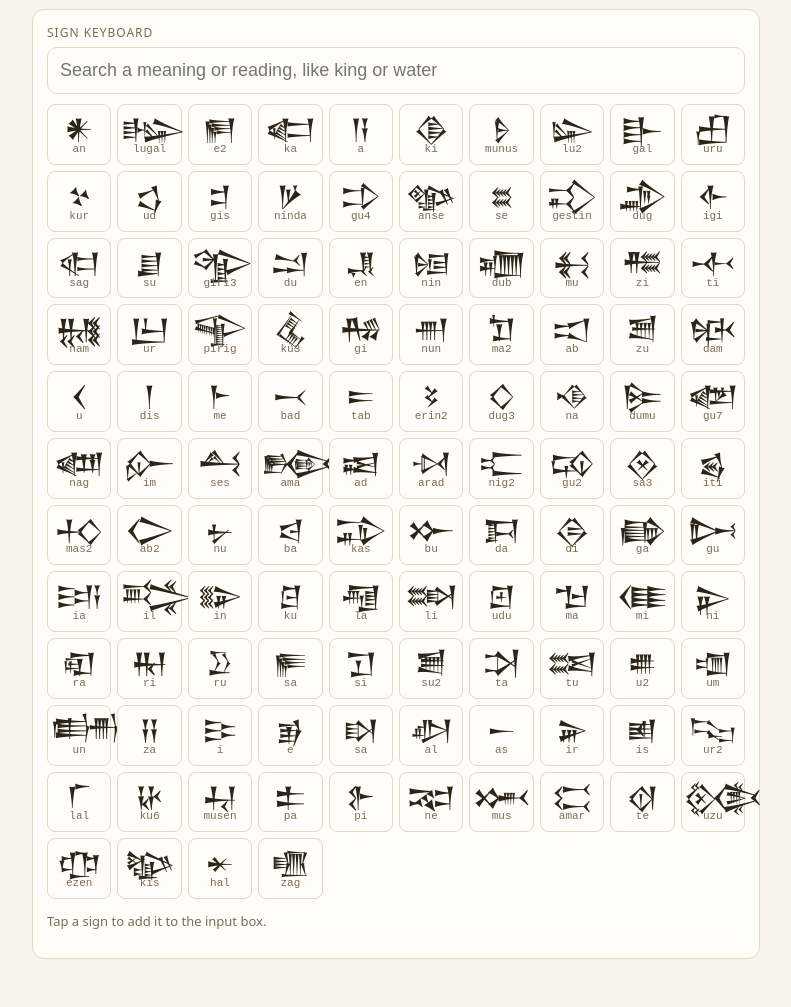
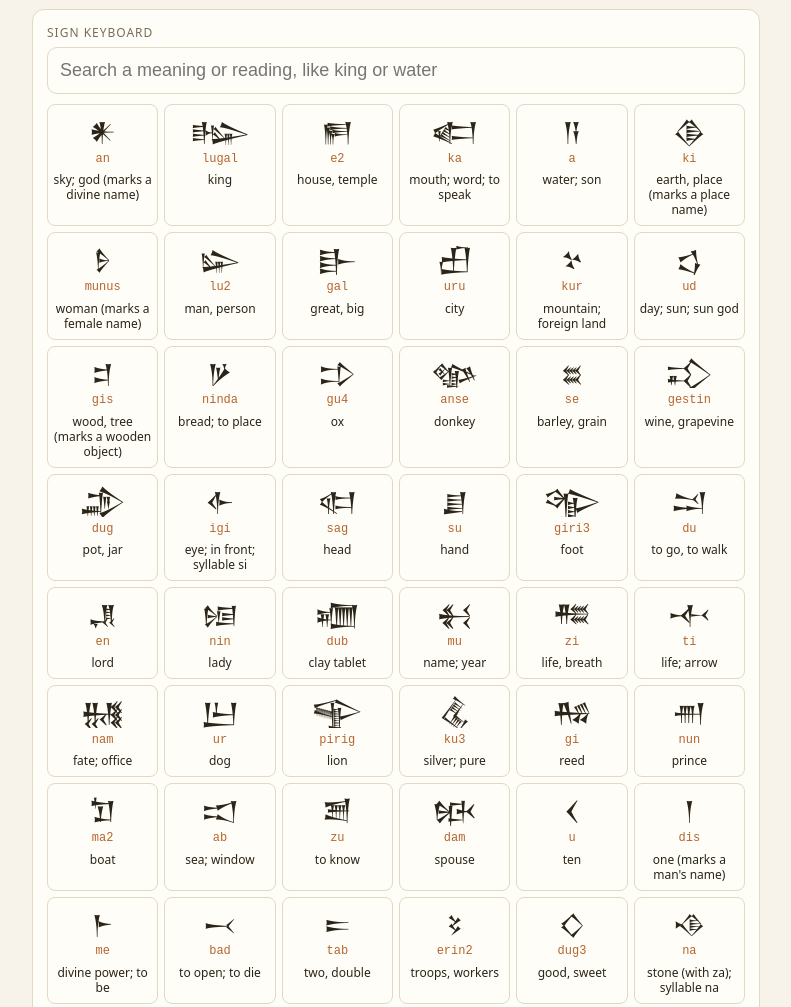
Before and after one commit to sudosilo/rosetta-pone, a plain HTML site: page index.html in a window 1280 px wide. Shown: the part 500-1507 px from the top of the page, without its empty margins (244-1035 px from the left). Drawn offline with Linux system fonts and the light colour scheme.

Commit message:
Show English meaning on every sign keyboard key
Co-Authored-By: Claude Opus 5.5 <noreply@anthropic.com>
Claude-Session: https://claude.ai/code/session_011RsiZfzgzw6RifFqMks6yV

```diff
--- a/index.html
+++ b/index.html
@@ -28,10 +28,11 @@ button.ghost{background:var(--card);color:var(--clay)}
 .card .r{font-family:ui-monospace,monospace;font-size:13px;color:var(--clay)}
 .card .m{font-size:12px;color:var(--mute)}
 .card.bad{background:#f4dcdc}
-.grid{display:grid;grid-template-columns:repeat(auto-fill,minmax(64px,1fr));gap:6px;margin-top:10px}
-.key{background:var(--card);border:1px solid var(--line);border-radius:8px;padding:6px 2px;text-align:center;cursor:pointer;color:var(--ink)}
-.key .g{font-size:28px;line-height:1.1}
-.key .r{font-size:11px;color:var(--mute);font-family:ui-monospace,monospace}
+.grid{display:grid;grid-template-columns:repeat(auto-fill,minmax(100px,1fr));gap:6px;margin-top:10px}
+.key{background:var(--card);border:1px solid var(--line);border-radius:8px;padding:8px 4px;text-align:center;cursor:pointer;color:var(--ink);overflow:hidden;display:flex;flex-direction:column;gap:4px}
+.key .g{font-size:26px;line-height:1.3;white-space:nowrap;overflow:hidden}
+.key .r{font-size:12px;color:var(--clay);font-family:ui-monospace,monospace}
+.key .m{font-size:12px;line-height:1.25;color:var(--ink)}
 .hint{font-size:13px;color:var(--mute)}
 </style>
 </head>
@@ -131,8 +132,8 @@ function grid(q){
   const n=norm(q||"").trim();
   SIGNS.filter(s=>!n||norm(s.r).includes(n)||s.m.toLowerCase().includes(n)).forEach(s=>{
     const k=document.createElement("div");k.className="key";k.title=s.m;
-    k.innerHTML='<div class="g cu"></div><div class="r"></div>';
-    k.children[0].textContent=s.c;k.children[1].textContent=s.k;
+    k.innerHTML='<div class="g cu"></div><div class="r"></div><div class="m"></div>';
+    k.children[0].textContent=s.c;k.children[1].textContent=s.k;k.children[2].textContent=s.m;
     k.onclick=()=>{const i=document.getElementById("inp");i.value+=s.c;translate();};
     g.appendChild(k);
   });
```
